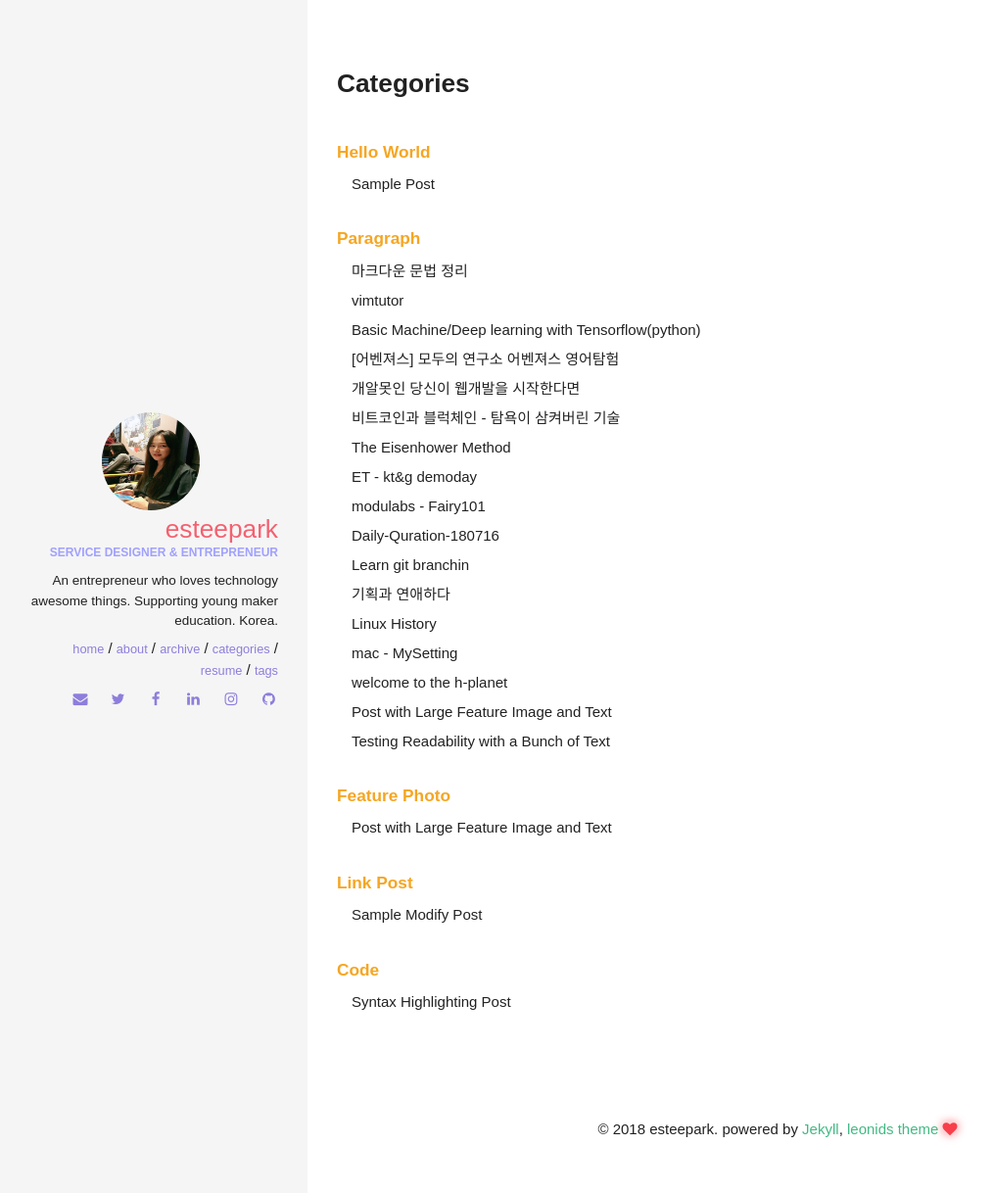
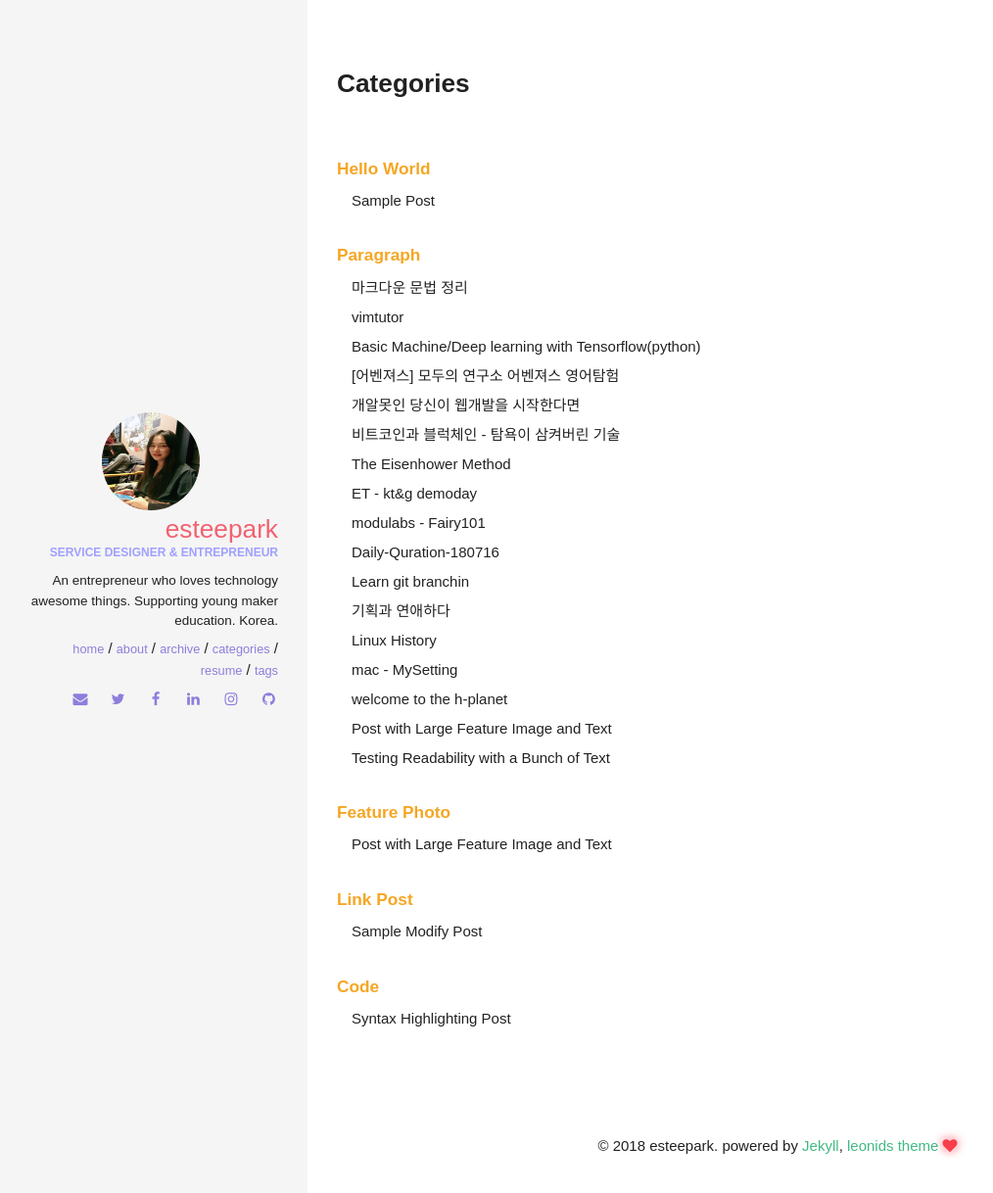
Before and after one commit to esteepark/esteepark.github.io, a Jekyll site: the page built from categories/index.html, in a window 1280 px wide. Shown: the top 1218 px of the page at 98% size, without its empty margins (6-1020 px from the left). Built offline with Jekyll 4.4.1, drawn with Linux system fonts in a browser that asks for light colours.

Commit message:
by esteepark

```diff
--- a/_sass/pages/_post.scss
+++ b/_sass/pages/_post.scss
@@ -88,9 +88,9 @@ a.read-more {
 // Post content
 
 #post {
-  padding-bottom: 13px;
+  padding-bottom: 33px;
   .post-header {
-    margin: 0 auto 13px;
+    margin: 0 auto 33px;
   }
 }
 
@@ -111,7 +111,7 @@ a.read-more {
   padding-bottom: 33px;
   min-height: 70vh;
   .page-header {
-    margin: 0 auto 33px;
+    margin: 0 auto 50px;
   }
 }
 
```
